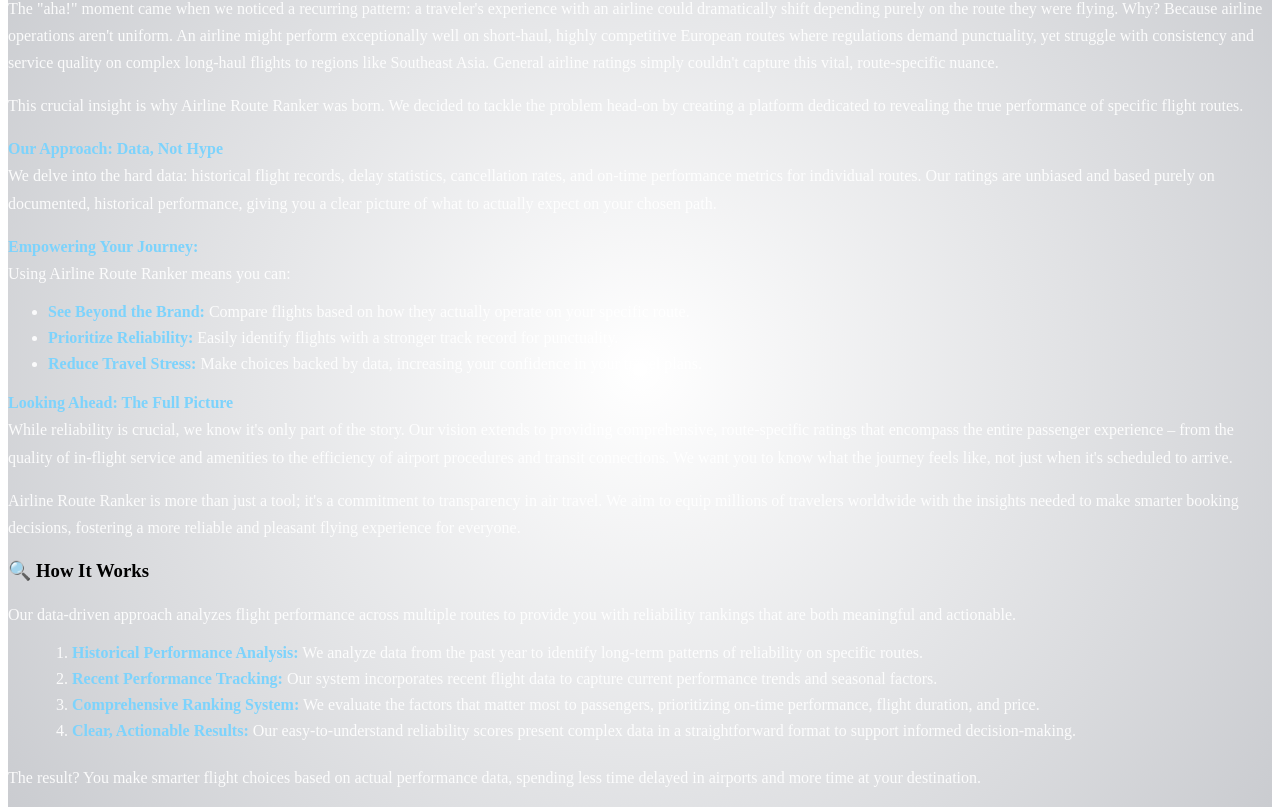
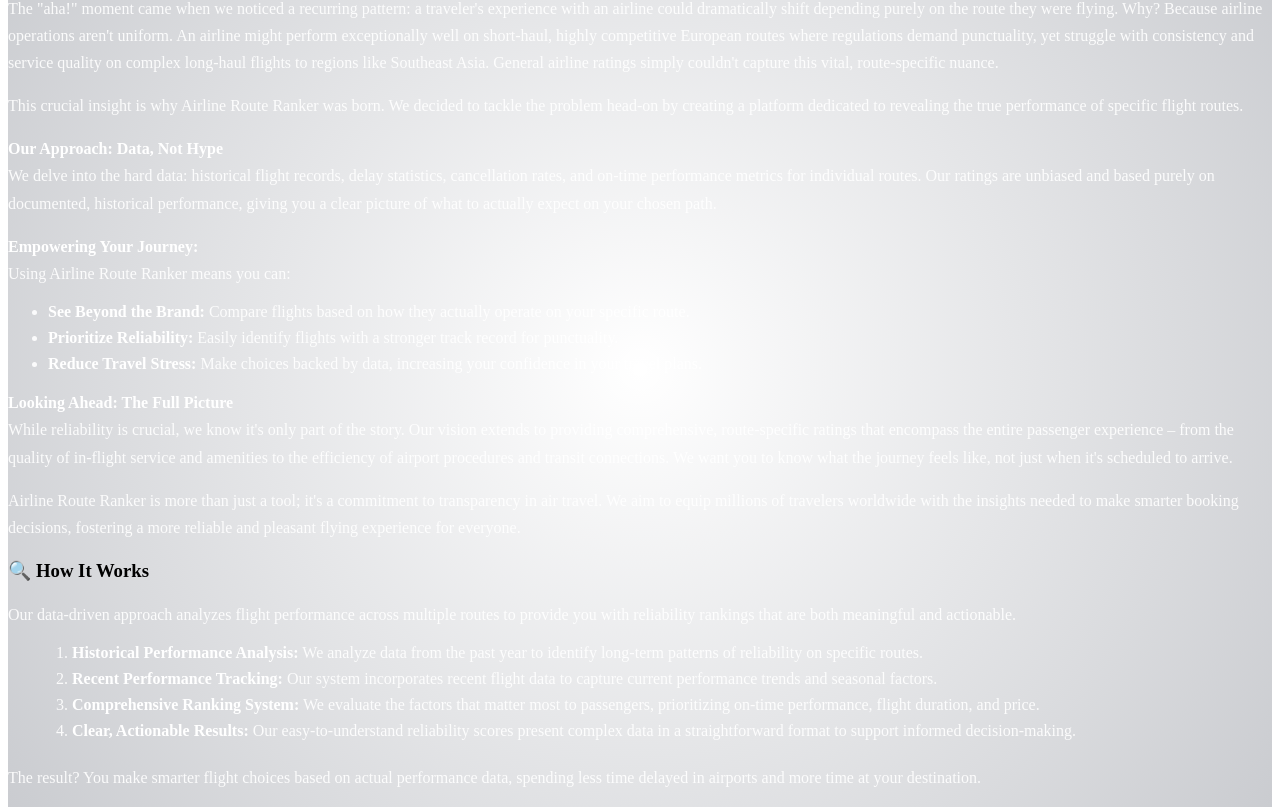
Before and after one commit to Asad-Ismail/LLMs-First-Projects, a SvelteKit app in the folder airline-route-ranker/frontend/: page /about in a window 1280 px wide. Shown: the part 1633-2440 px from the top of the page. Built offline with nearby package versions, Linux system fonts and the light colour scheme.

Commit message:
updated front end theme

```diff
--- a/airline-route-ranker/frontend/src/routes/about/+page.svelte
+++ b/airline-route-ranker/frontend/src/routes/about/+page.svelte
@@ -174,7 +174,7 @@
   }
 
   .prose strong {
-    color: #7dd3fc; /* sky-300 */
+    color: #ffffff; /* Changed from #7dd3fc (sky-300) to white for better accessibility */
   }
 
   .prose ol {
```
